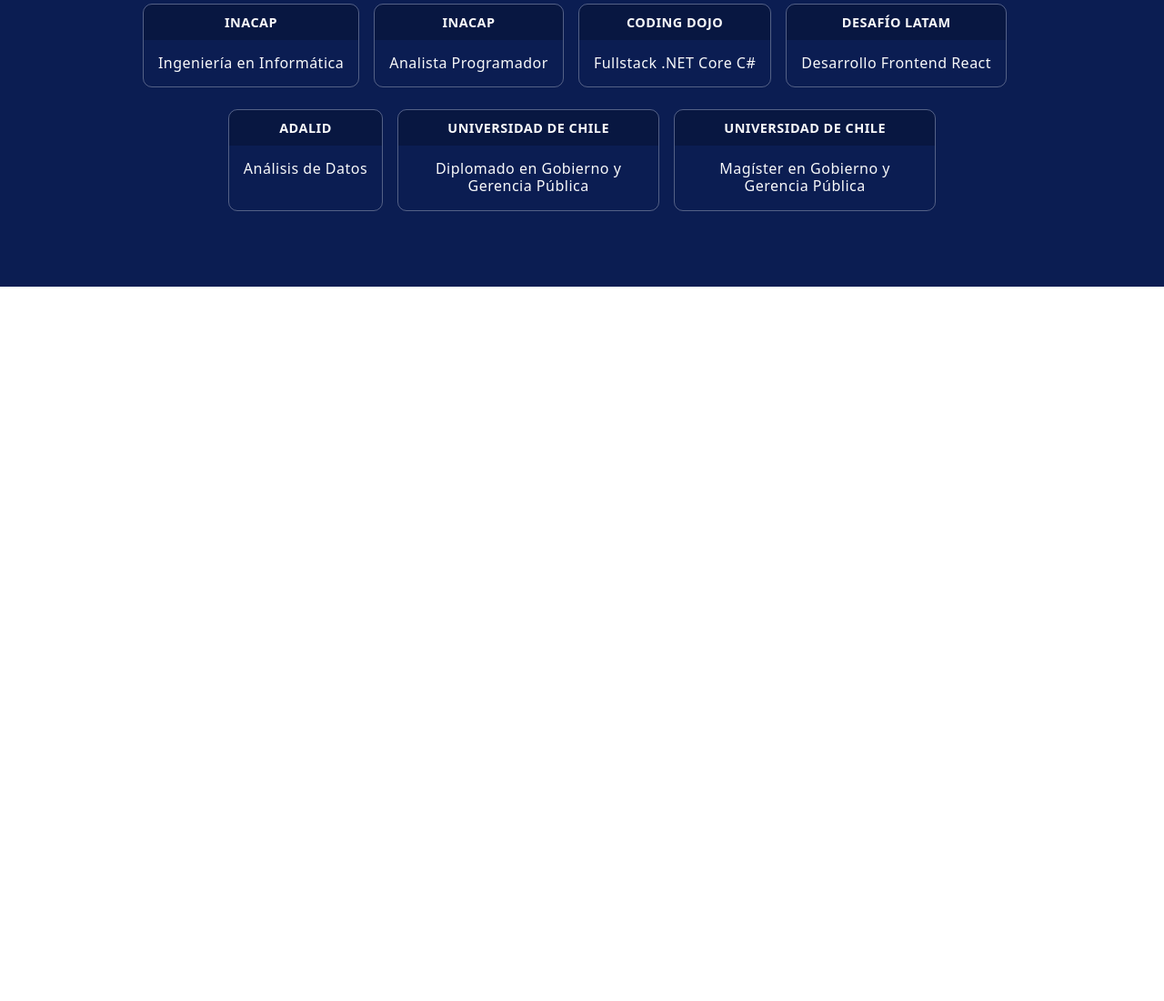
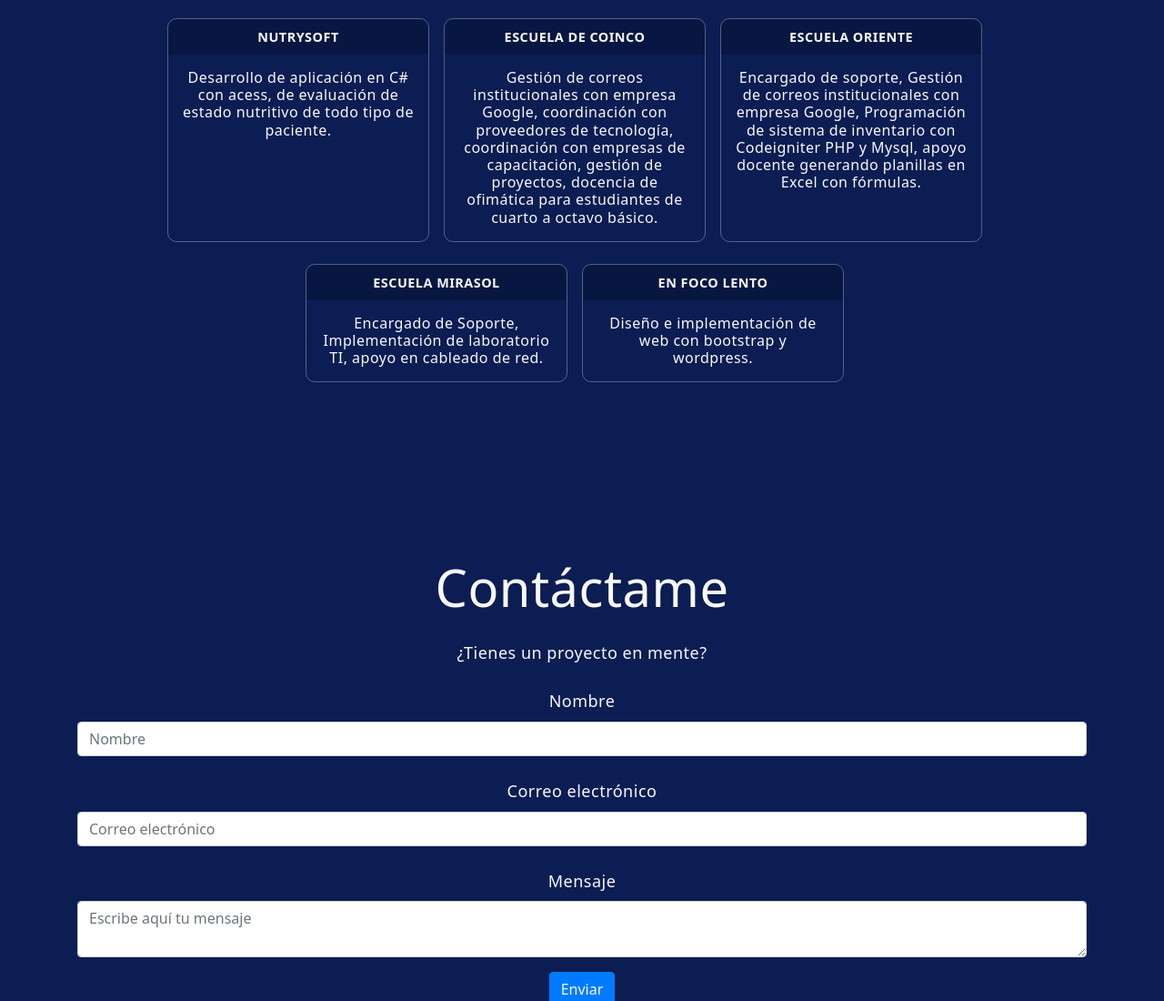
Before and after one commit to pablobarriaaguilar/Prueba-Final, a plain HTML site: page index.html in a window 1280 px wide. Shown: the part 1700-2800 px from the top of the page at 91% size. Before the commit the page ends 2015 px from the top, so only its background shows below. Drawn offline with nearby package versions, Linux system fonts and the light colour scheme; a web font is replaced by a local one.

Commit message:
agregado footer y contacto

```diff
--- a/assets/css/style.css
+++ b/assets/css/style.css
@@ -6,6 +6,10 @@
 
 .bgcolor-otro{
     background-color: #0B1D52;
+}
+
+.bgcolor-claro{
+    background-color: #102563;
 }
 
 
--- a/index.html
+++ b/index.html
@@ -4,7 +4,7 @@
 <head>
   <meta charset="UTF-8">
   <meta name="viewport" content="width=device-width, initial-scale=1.0">
-  <title>Document</title>
+  <title>CV Pablo Barría</title>
   <link rel="stylesheet" href="https://cdn.jsdelivr.net/npm/bootstrap@4.0.0/dist/css/bootstrap.min.css"
     integrity="sha384-Gn5384xqQ1aoWXA+058RXPxPg6fy4IWvTNh0E263XmFcJlSAwiGgFAW/dAiS6JXm" crossorigin="anonymous">
   <script src="https://code.jquery.com/jquery-3.2.1.slim.min.js"
@@ -16,22 +16,14 @@
   <script src="https://cdn.jsdelivr.net/npm/bootstrap@4.0.0/dist/js/bootstrap.min.js"
     integrity="sha384-JZR6Spejh4U02d8jOt6vLEHfe/JQGiRRSQQxSfFWpi1MquVdAyjUar5+76PVCmYl"
     crossorigin="anonymous"></script>
-  <link rel="preconnect" href="https://fonts.googleapis.com">
-  <link rel="preconnect" href="https://fonts.gstatic.com" crossorigin>
-  <link href="https://fonts.googleapis.com/css2?family=Kranky&family=Sonsie+One&family=Story+Script&display=swap"
-    rel="stylesheet">
-
   <script src="https://kit.fontawesome.com/854ed5781c.js" crossorigin="anonymous"></script>
-
   <link rel="stylesheet" href="https://cdnjs.cloudflare.com/ajax/libs/animate.css/4.1.1/animate.min.css" />
-
-
   <link rel="stylesheet" href="/assets/css/style.css">
 </head>
 
 <body>
   <header>
-    <nav class="navbar navbar-expand-lg border-body bgcolor-blue navbar-dark text-light fixed-top ">
+    <nav class="navbar navbar-expand-lg border-body bgcolor-claro navbar-dark text-light fixed-top ">
       <a class="navbar-brand animate__animated animate__zoomIn " href="#">Pablo Barría</a>
       <button class="navbar-toggler" type="button" data-toggle="collapse" data-target="#navbarSupportedContent"
         aria-controls="navbarSupportedContent" aria-expanded="false" aria-label="Toggle navigation">
@@ -56,7 +48,7 @@
           </li>
 
           <li class="nav-item active">
-            <a class="nav-link" href="#">Contacto</a>
+            <a class="nav-link" href="#contacto">Contacto</a>
           </li>
 
 
@@ -72,9 +64,9 @@
     </nav>
   </header>
 
-  <section class=" bgcolor-blue text-light " name="sobremi" id="sobremi">
+  <section class=" bgcolor-blue text-light" name="sobremi" id="sobremi">
 
-    <h1 class="text-center mt-0 animate__animated animate__backInRight ">Pablo<span> Barría</span></h1>
+    <h1 class="text-center mt-0 animate__animated animate__backInRight mt-3">Pablo<span> Barría</span></h1>
 
     <div class="container text-center animate__animated animate__backInRight">
       <div class="row">
@@ -201,59 +193,95 @@
       <div class="row justify-content-center">
 
         <div class="study-box mr-3">
-        <div class="study-header">Inacap</div>
+          <div class="study-header">Nutrysoft</div>
           <div class="study-body">
-          <h5>Ingeniería en Informática</h5>
+            <h5>Desarrollo de aplicación en C# con acess, de evaluación de estado nutritivo de todo tipo de paciente.
+            </h5>
           </div>
         </div>
 
         <div class="study-box mr-3">
-        <div class="study-header">Inacap</div>
+          <div class="study-header">Escuela de Coinco</div>
           <div class="study-body">
-          <h5>Analista Programador</h5>
+            <h5>Gestión de correos institucionales con empresa Google, coordinación con proveedores de tecnología,
+              coordinación con empresas de capacitación,
+              gestión de proyectos, docencia de ofimática para estudiantes de cuarto a
+              octavo básico.
+            </h5>
           </div>
         </div>
 
         <div class="study-box mr-3">
-        <div class="study-header">Coding Dojo</div>
+          <div class="study-header">Escuela Oriente</div>
           <div class="study-body">
-          <h5>Fullstack .NET Core C#</h5>
+            <h5>Encargado de soporte, Gestión de correos institucionales con empresa Google, Programación de sistema de
+              inventario con Codeigniter PHP y Mysql, apoyo docente generando planillas en Excel con fórmulas.</h5>
           </div>
         </div>
 
         <div class="study-box mr-3">
-        <div class="study-header">Desafío Latam</div>
+          <div class="study-header">Escuela Mirasol</div>
           <div class="study-body">
-          <h5>Desarrollo Frontend React</h5>
+            <h5>Encargado de Soporte, Implementación de laboratorio TI, apoyo en cableado de red.</h5>
           </div>
         </div>
 
         <div class="study-box mr-3">
-        <div class="study-header">Adalid</div>
+          <div class="study-header">En foco Lento</div>
           <div class="study-body">
-          <h5>Análisis de Datos</h5>
+            <h5>Diseño e implementación de web con bootstrap y wordpress.</h5>
           </div>
         </div>
 
-      <div class="study-box mr-3">
-        <div class="study-header">Universidad de Chile</div>
-        <div class="study-body">
-          <h5>Diplomado en Gobierno y Gerencia Pública</h5>
-        </div>
-      </div>
 
-      <div class="study-box">
-        <div class="study-header">Universidad de Chile</div>
-        <div class="study-body">
-          <h5>Magíster en Gobierno y Gerencia Pública</h5>
-        </div>
-      </div>
 
       </div>
     </div>
   </section>
+  <section class="bgcolor-otro" name="contacto" id="contacto">
+
+    <div class="container my-5 text-light justify-content-center text-center">
+
+      <h2 class="display-4 fw-bold text-center my-4">Contáctame</h2>
+
+      <p class="text-center my-4 d-none d-md-block">¿Tienes un proyecto en mente? </p>
+
+      <form>
 
 
+        <div class="form-group mb-4">
+          <label class="mb-2">Nombre</label>
+          <input class="form-control" placeholder="Nombre">
+        </div>
+
+        <div class="form-group mb-4">
+          <label class="mb-2">Correo electrónico</label>
+          <input class="form-control" placeholder="Correo electrónico" />
+        </div>
+
+
+        <div class="form-group">
+          <label class="mb-2">Mensaje</label>
+          <textarea class="form-control" placeholder="Escribe aquí tu mensaje"></textarea>
+        </div>
+
+        <div class="my-3 text-end">
+          <button class="btn btn-primary text-light">Enviar</button>
+        </div>
+
+
+
+      </form>
+
+    </div>
+
+  </section>
+
+
+
+  <footer class="bgcolor-claro  text-center text-light p-4">
+    <p class="mb-0">Pablo Barría. Todos los derechos reservados.</p>
+  </footer>
 </body>
 
 </html>
```
Lines whose indentation alone changed are shown as unchanged.
